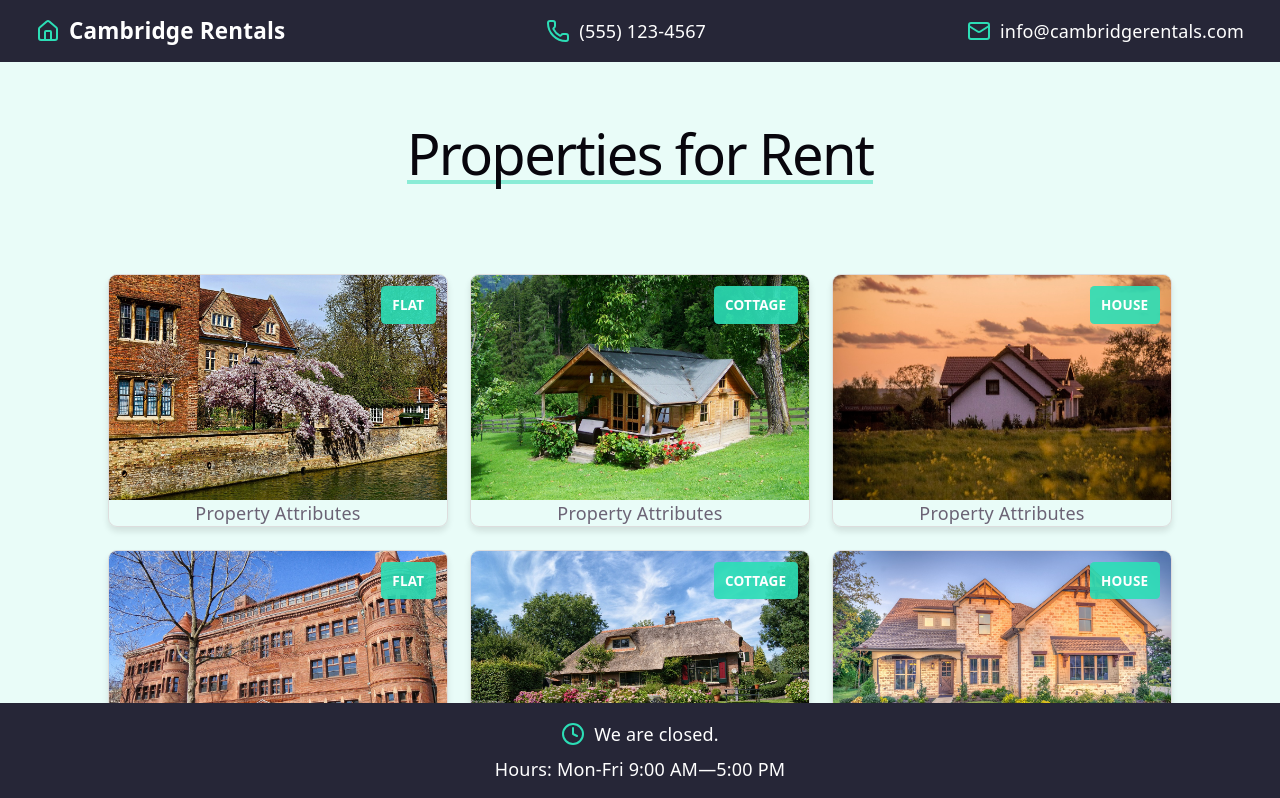
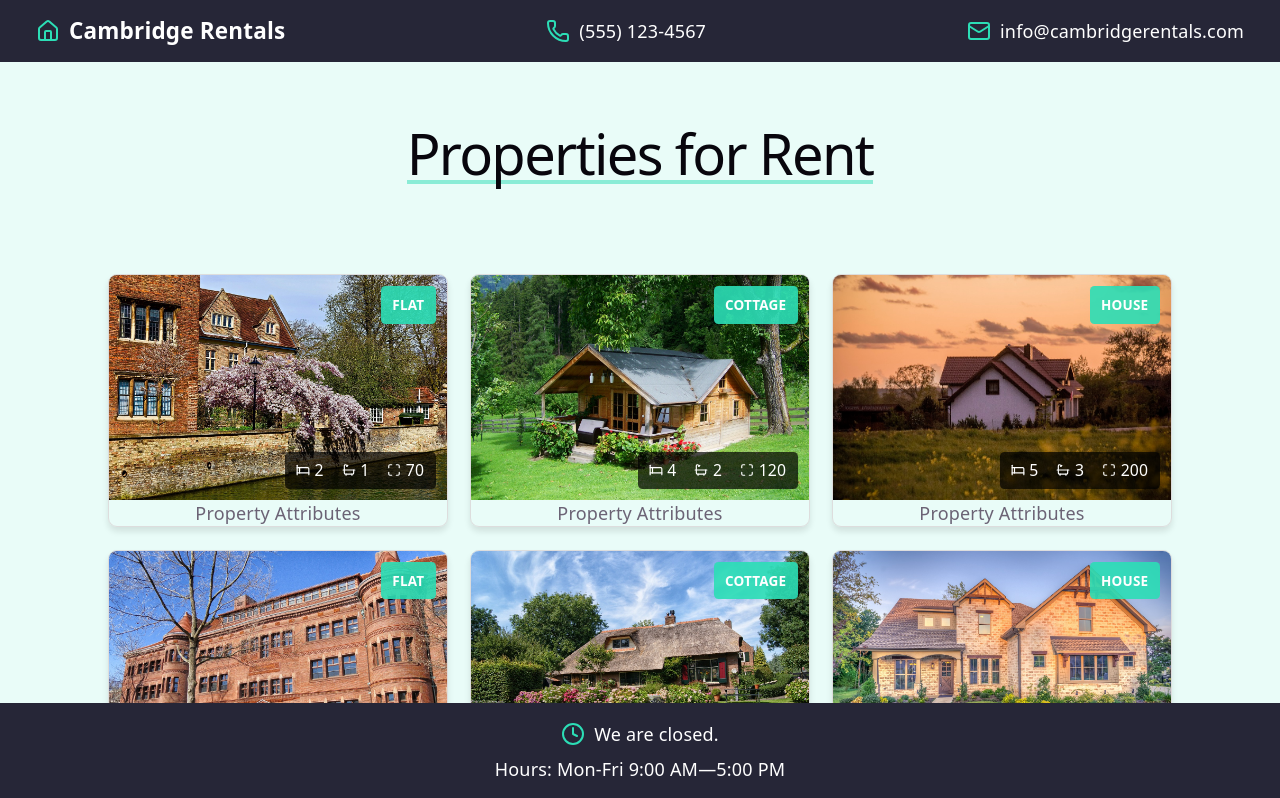
Before and after one commit to CandaceJohnsonDesigns/cambridge_rentals, a React (Vite) app: page / in a window 1280 px wide. Shown: the top 798 px of the page. Built offline with nearby package versions, Linux system fonts and the light colour scheme.

Commit message:
feat: add property info section with icons for bedrooms, bathrooms, and surface area

```diff
--- a/src/components/PropertyList/Property/Property.css
+++ b/src/components/PropertyList/Property/Property.css
@@ -6,3 +6,18 @@
     box-shadow: 0 0.25rem 0.375rem rgba(0, 0, 0, 0.1);
     gap: 1rem;
 }
+
+.property-info {
+    display: flex;
+    gap: 1rem;
+    align-items: center;
+    justify-content: center;
+    background-color: rgba(0, 0, 0, 0.7 );
+    color: var(--fixed-text);
+    font-size: 0.875rem;
+    position: absolute;
+    bottom: 0.625rem;
+    right: 0.625rem;
+    padding: 0.3125rem 0.625rem;
+    border-radius: 0.25rem;
+}
--- a/src/components/PropertyList/Property/Property.jsx
+++ b/src/components/PropertyList/Property/Property.jsx
@@ -2,6 +2,8 @@ import "./Property.css";
 import PropertyImage from "./PropertyImage/PropertyImage";
 import PropertyTypeLabel from "./PropertyImage/PropertyTypeLabel/PropertyTypeLabel";
 import PropertyBanner from "./PropertyImage/PropertyBanner/PropertyBanner";
+import IconWithText from "./PropertyImage/IconWithText/IconWithText";
+import { Bath, Bed, Maximize } from "lucide-react";
 
 const Property = ({
   image,
@@ -25,6 +27,11 @@ const Property = ({
       <PropertyImage image={image}>
         <PropertyTypeLabel type={type} />
         {!available && <PropertyBanner />}
+        <div className="property-info">
+            <IconWithText Icon={Bed} text={bedrooms} />
+            <IconWithText Icon={Bath} text={bathrooms} />
+            <IconWithText Icon={Maximize} text={surface} />
+        </div>
       </PropertyImage>
       <div>Property Attributes</div>
     </div>
--- a/src/components/PropertyList/Property/PropertyImage/IconWithText/IconWithText.css
+++ b/src/components/PropertyList/Property/PropertyImage/IconWithText/IconWithText.css
@@ -0,0 +1,5 @@
+.icon-with-text {
+    display: inline-flex;
+    align-items: center;
+    gap: 0.25rem;
+}
--- a/src/components/PropertyList/Property/PropertyImage/IconWithText/IconWithText.jsx
+++ b/src/components/PropertyList/Property/PropertyImage/IconWithText/IconWithText.jsx
@@ -1,9 +1,9 @@
 import "./IconWithText.css";
 
-const IconWithText = () => {
+const IconWithText = ({ Icon, text }) => {
     return (
-        <span>
-
+        <span className="icon-with-text">
+            <Icon size={14} />{" "}{text}
         </span>
     );
 };
```
